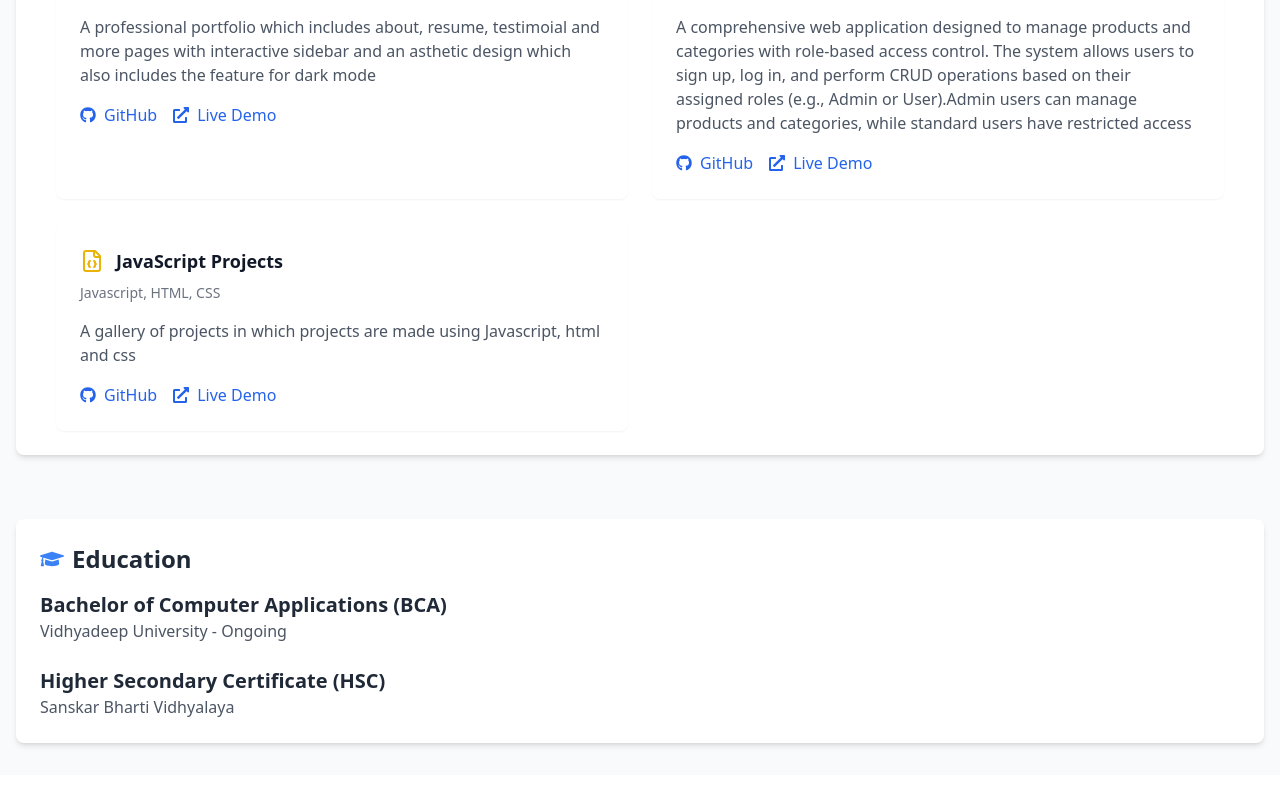
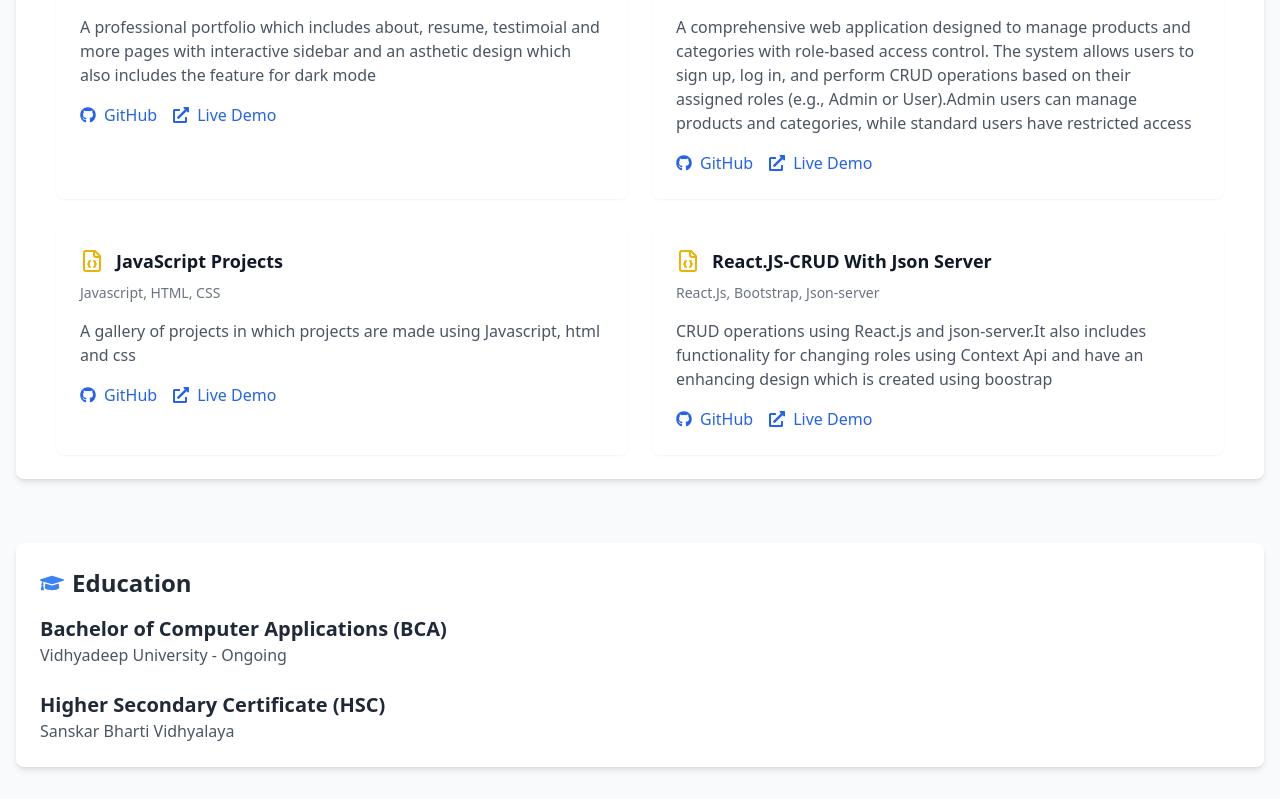
Before and after one commit to abhishek121205/My_PortFolio, a React (Vite) app: page / in a window 1280 px wide. Shown: the part 1441-2240 px from the top of the page. Before the commit the page ends 2216 px from the top, so only its background shows below. Built offline with nearby package versions, Linux system fonts and the light colour scheme.

Commit message:
project update

```diff
--- a/src/components/Projects.jsx
+++ b/src/components/Projects.jsx
@@ -44,6 +44,14 @@ export default function Projects() {
       link: "https://projects-js.onrender.com",
       github: "https://github.com/abhishek121205/Projects_Js"
     },
+    {
+      title: "React.JS-CRUD With Json Server",
+      icon: <FileJson className="w-6 h-6 text-yellow-500" />,
+      tech: "React.Js, Bootstrap, Json-server",
+      description: "CRUD operations using React.js and json-server.It also includes functionality for changing roles using Context Api and have an enhancing design which is created using boostrap",
+      link: "https://reactjs-crudwithjsonserver-wrvi.onrender.com/",
+      github: "https://github.com/abhishek121205/ReactJs_CrudWithJsonServer"
+    },
   ]
 
   return (
```
